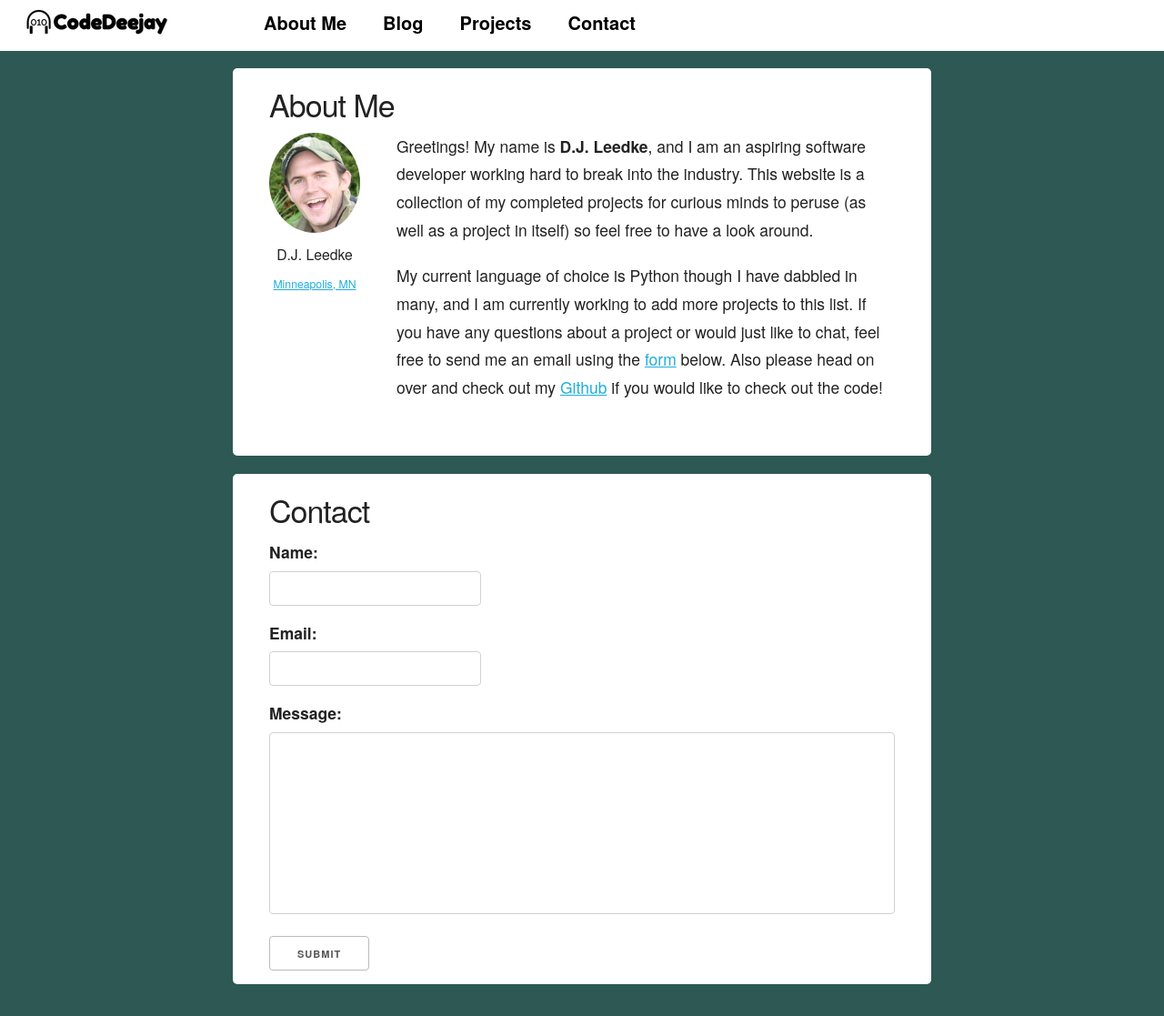
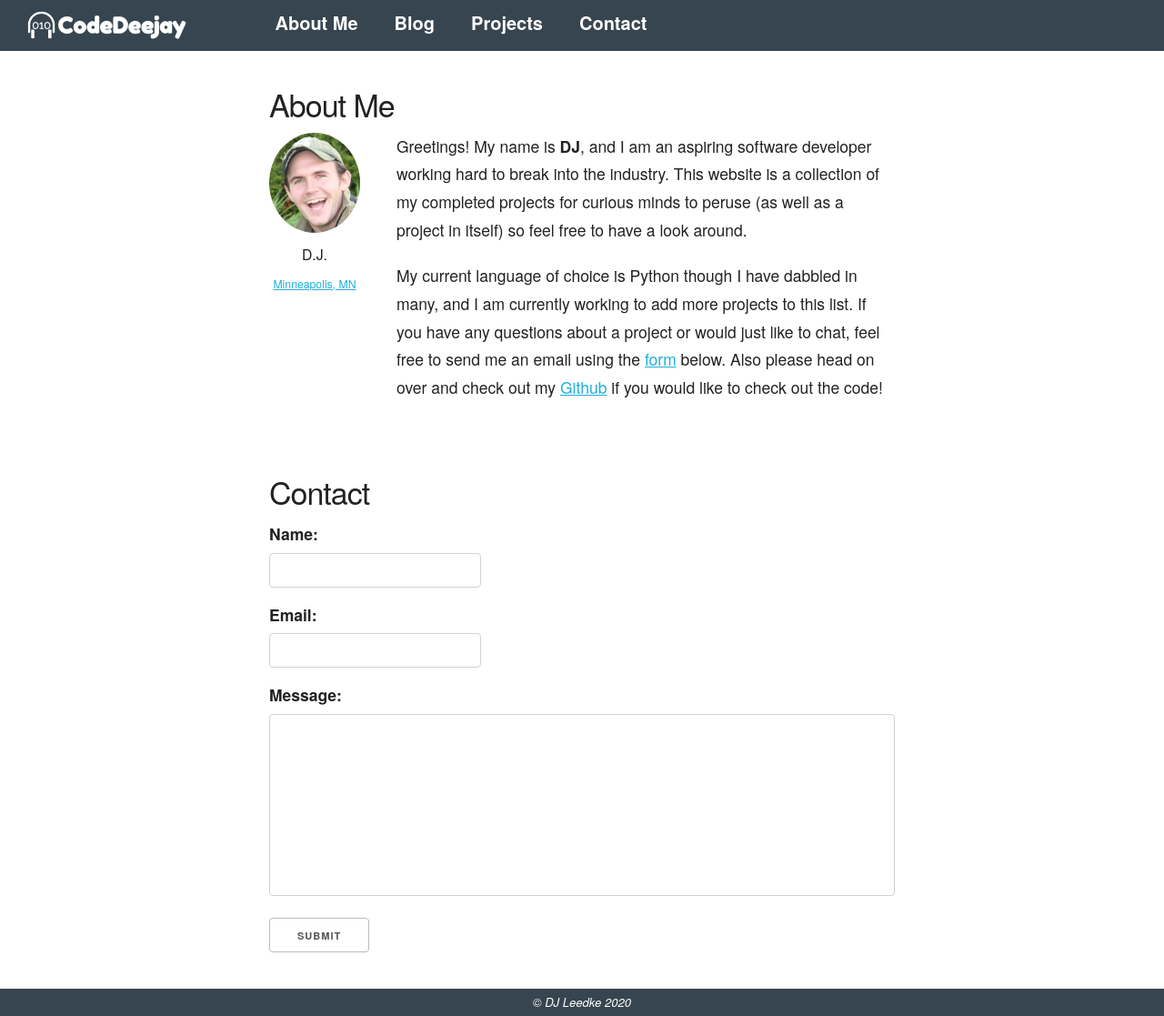
Before and after one commit to djleedke/code-deejay, a Django app: page / in a window 1280 px wide. Shown: the whole page at 91% size. Run offline with Django 3.2, Linux system fonts and the light colour scheme; data that the repository does not hold is empty.

Commit message:
CSS overhaul, added footer

```diff
--- a/blog/static/blog/blog.css
+++ b/blog/static/blog/blog.css
@@ -1,9 +1,14 @@
-
+html, body {
+    height:100%;
+    width:100%;
+    overflow-x: hidden;
+}
 
 body {
     font-size:1.75em;
     line-height: 1.75em;
-    background: rgb(45,88,84);
+    background:white;
+
 }
 
 /* ---------- Miscellaneous ---------- */
@@ -20,12 +25,13 @@ body {
 .main-header{
     display:flex;
     background-color:white;
-    margin-bottom:20px;
+    background-color: #36454F;
+
     align-items: center;
 
     /* Stick Navbar */
     z-index:10;
-    overflow: hidden;
+    overflow: none;
     position: fixed;
     top: 0;
     width: 100%;
@@ -33,12 +39,14 @@ body {
 
 /* Sticky Navbar */
 #content {
-    margin-top:75px;
+    padding-top:75px;
+
 }
 
 .logo {
     padding-left:20px;
-    height:100%;
+    height:45px;
+    vertical-align: middle;
 }
 
 nav ul {
@@ -58,14 +66,15 @@ nav li {
 nav a {
     text-decoration: none;
     color:black;
+    color:white;
 }
 
 nav a:hover{
-    color:black;
+    color:white;
 }
 
 nav li:hover {
-    border-bottom: 5px solid black;
+    border-bottom: 5px solid white;
 
 }
 
@@ -96,7 +106,7 @@ nav li:hover {
     margin-top: 30px;
   }
 
-  .overlay a {
+  #overlay a {
     padding: 20px 0 20px 0;
     text-decoration: none;
     font-size: 36px;
@@ -155,7 +166,7 @@ nav li:hover {
 }
 
 .entry-description {
-    padding: 0 40px 20px 40px;
+    padding: 0 40px 0px 40px;
 }
 
 .entry-description p {
@@ -247,11 +254,30 @@ nav li:hover {
     padding: 0 40px 0 40px;
 }
 
+
 #contact-form textarea {
     width:100%;
     height:200px;
     margin-right:40px;
     resize:none;
+}
+
+/*---------- Footer ---------- */
+
+.container {
+    min-height: 100%;
+    margin-bottom: -30px;
+    padding-bottom: 30px;;
+}
+
+footer {
+
+    height:30px;
+    background-color:#36454F;
+    text-align:center;
+    color:white;
+    font-style:italic;
+    font-size:.75em;
 }
 
 /*---------- Media Queries ----------*/
--- a/blog/static/blog/blog.js
+++ b/blog/static/blog/blog.js
@@ -3,18 +3,10 @@ var overlay = false;
 
 function toggleNav(){
     if(overlay) {
-        document.getElementById("myNav").style.width = "0%";
+        document.getElementById("overlay").style.width = "0%";
         overlay = false;
     } else {
-        document.getElementById("myNav").style.width = "100%";
+        document.getElementById("overlay").style.width = "100%";
         overlay = true;
     }
 }
-
-function openNav() {
-
-}
-
-  function closeNav() {
-
-}
--- a/blog/templates/blog/base.html
+++ b/blog/templates/blog/base.html
@@ -3,7 +3,7 @@
     <head>
         <meta charset="utf-8">
         <title>CodeDeejay</title>
-        <meta name="viewport" content="width=device-width, initial-scale=1">
+        <meta name="viewport" content="width=device-width, initial-scale=1, , maximum-scale=1.0, user-scalable=no">
         {% load static %}
         <!-- External CSS -->
         <link rel="stylesheet" href="{% static 'blog/normalize.css' %}">
@@ -12,9 +12,9 @@
         <link rel="stylesheet" href="{% static 'blog/blog.css' %}">
     </head>
     <body>
-        <!-- Overlay-->
-        <div id="myNav" class="overlay">
-            <div class="overlay-content">
+        <!-- Mobile Overlay-->
+        <div id="overlay">
+            <div id="overlay-content">
               <a href="/#about" onclick="toggleNav()">About Me</a>
               <a href="/#posts" onclick="toggleNav()">Blog</a>
               <a href="/projects">Projects</a>
@@ -23,7 +23,7 @@
         </div>
         <!-- Navbar -->
         <header class="main-header">
-            <a href="/"><img class="logo" src="{% static 'blog/logo-small.png' %}"></a>
+            <a href="/"><img class="logo" src="{% static 'blog/logo-white.png' %}"></a>
             <div class="container">
                 <nav>
                     <ul>
@@ -36,19 +36,12 @@
                 </nav>
             </div>
         </header>
-        <style>
-            /* Inline styling not ideal but necessary to load static background image w/ Django */
-            /*body {
-                background-image: url("{% static 'blog/triangles.png' %}");
-                background-repeat:no-repeat;
-                background-size:cover;
-                background-attachment: fixed;
-            }*/
-        </style>
         <!-- Page Content -->
         <div id="content" class="container">
             {% block content %}{% endblock %}
         </div>
+        <!-- Footer -->
+        <footer>&copy; DJ Leedke 2020</footer>
         <!-- My JS -->
         <script src="{% static 'blog/blog.js' %}"></script>
     </body>
--- a/blog/templates/blog/index.html
+++ b/blog/templates/blog/index.html
@@ -9,18 +9,18 @@
         <div id="about-me-content">
             <div id="about-me-photo">
                 <img id="user-image" src="{% static 'blog/me.png' %}">
-                <span id="about-me-name">D.J. Leedke</span>
+                <span id="about-me-name">D.J.</span>
                 <span id="about-me-city"><a href="https://www.google.com/maps/place/Minneapolis,+MN/" target="_blank">Minneapolis, MN</a></span>
             </div>
             <div class="entry-description">
                 <p>
-                    Greetings!  My name is <b>D.J. Leedke</b>, and I am an aspiring software developer working hard to break into the industry.  This website is a collection of my completed projects for curious
+                    Greetings!  My name is <b>DJ</b>, and I am an aspiring software developer working hard to break into the industry.  This website is a collection of my completed projects for curious
                     minds to peruse (as well as a project in itself) so feel free to have a look around.
                 </p>
                 <p>
                     My current language of choice is Python though I have dabbled in many, and I am currently working to add more projects to this list.
                     If you have any questions about a project or would just like to chat, feel free to send me an email using the <a href="#contact">form</a> below.  Also please head on over and check out my
-                    <a href="https://github.com/dougleedke" target="_blank">Github</a> if you would like to check out the code!
+                    <a href="https://github.com/djleedke" target="_blank">Github</a> if you would like to check out the code!
                 </p>
             </div>
         </div>
--- a/blog/templates/blog/projects.html
+++ b/blog/templates/blog/projects.html
@@ -1,7 +1,6 @@
 {% extends 'blog/base.html' %}
 {% block content %}
 <!-- Projects -->
-<div class="projects">
 <div class="row">
     <div class="three columns project-card">
         <div class="project-card-title">CodeDeejay.com</div>
@@ -38,5 +37,4 @@
         <img src="/static/blog/code-deejay-project.png">
     </div>
 </div>
-</div>
 {% endblock %}
```
Also changed, not shown: other parts of blog/static/blog/blog.css (+17 -15 lines), blog/static/blog/logo-black.png (renamed from blog/static/blog/logo.png), blog/static/blog/logo-white.png (added). Lines whose indentation alone changed are shown as unchanged.
